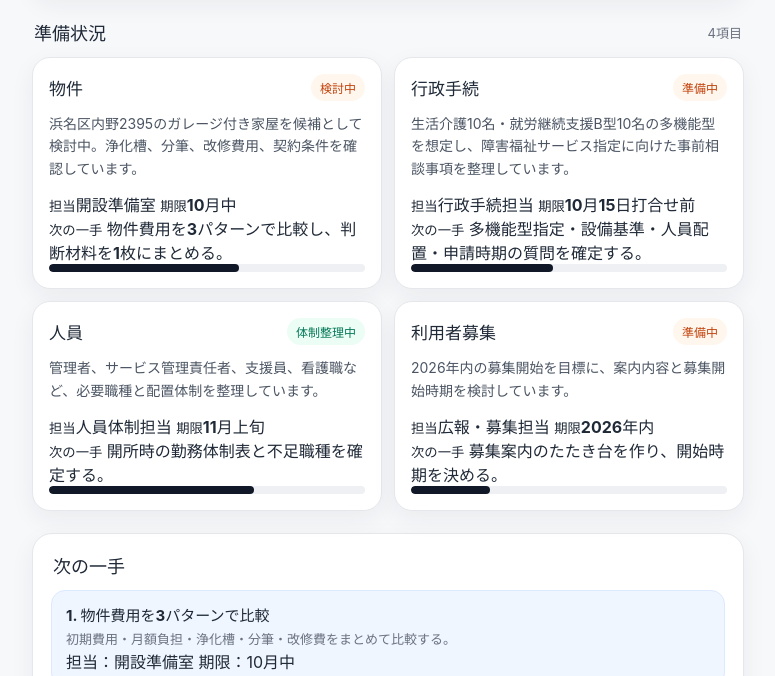
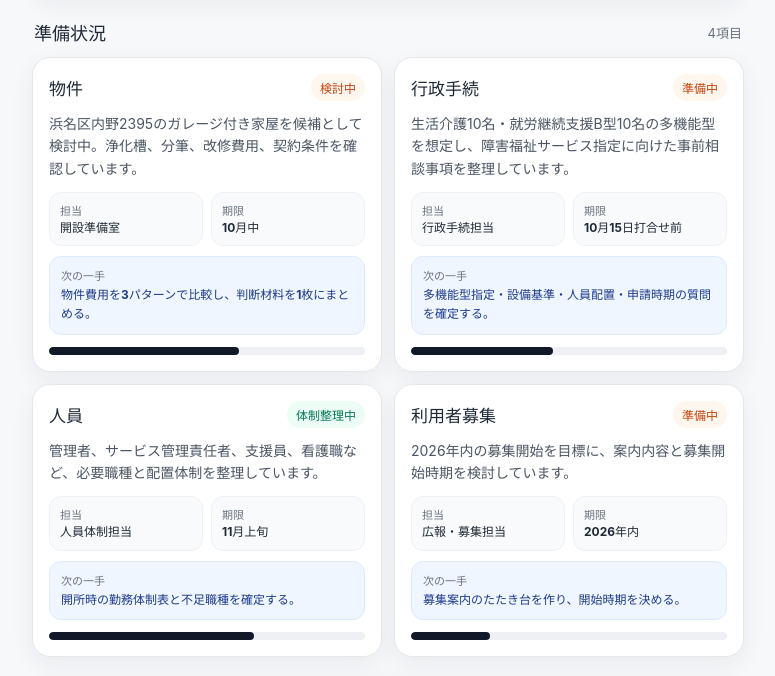
Before and after one commit to hamahappy/hamahappy-en-dashboard, a plain HTML site: page index.html in a window 1280 px wide. Shown: the part 274-950 px from the top of the page, without its empty margins (252-1027 px from the left). Drawn offline with Linux system fonts and the light colour scheme.

Commit message:
Style dashboard action metadata

```diff
--- a/styles.css
+++ b/styles.css
@@ -279,3 +279,66 @@ h2 {
   .app-shell { padding-left: 24px; padding-right: 24px; }
   .status-grid { grid-template-columns: repeat(2, minmax(0, 1fr)); }
 }
+
+.status-meta {
+  display: grid;
+  grid-template-columns: 1fr 1fr;
+  gap: 8px;
+  margin: 0 0 10px;
+}
+
+.status-meta span {
+  display: grid;
+  gap: 2px;
+  padding: 9px 10px;
+  border-radius: 12px;
+  background: #f9fafb;
+  border: 1px solid #eef0f3;
+}
+
+.status-meta small,
+.next-step small {
+  color: #6b7280;
+  font-size: 11px;
+  font-weight: 700;
+}
+
+.status-meta strong {
+  font-size: 12px;
+  line-height: 1.35;
+}
+
+.next-step {
+  display: grid;
+  gap: 3px;
+  padding: 10px 11px;
+  margin: 0 0 12px;
+  border-radius: 12px;
+  background: #eff6ff;
+  border: 1px solid #dbeafe;
+}
+
+.next-step strong {
+  font-size: 12px;
+  line-height: 1.55;
+  color: #1e3a8a;
+}
+
+.action-item {
+  display: grid;
+  gap: 8px;
+}
+
+.action-meta {
+  display: flex;
+  flex-wrap: wrap;
+  gap: 6px 10px;
+  color: #475569;
+  font-size: 12px;
+  font-weight: 700;
+}
+
+.warning-panel {
+  border-color: #fdba74;
+  background: #fffaf5;
+}
```
